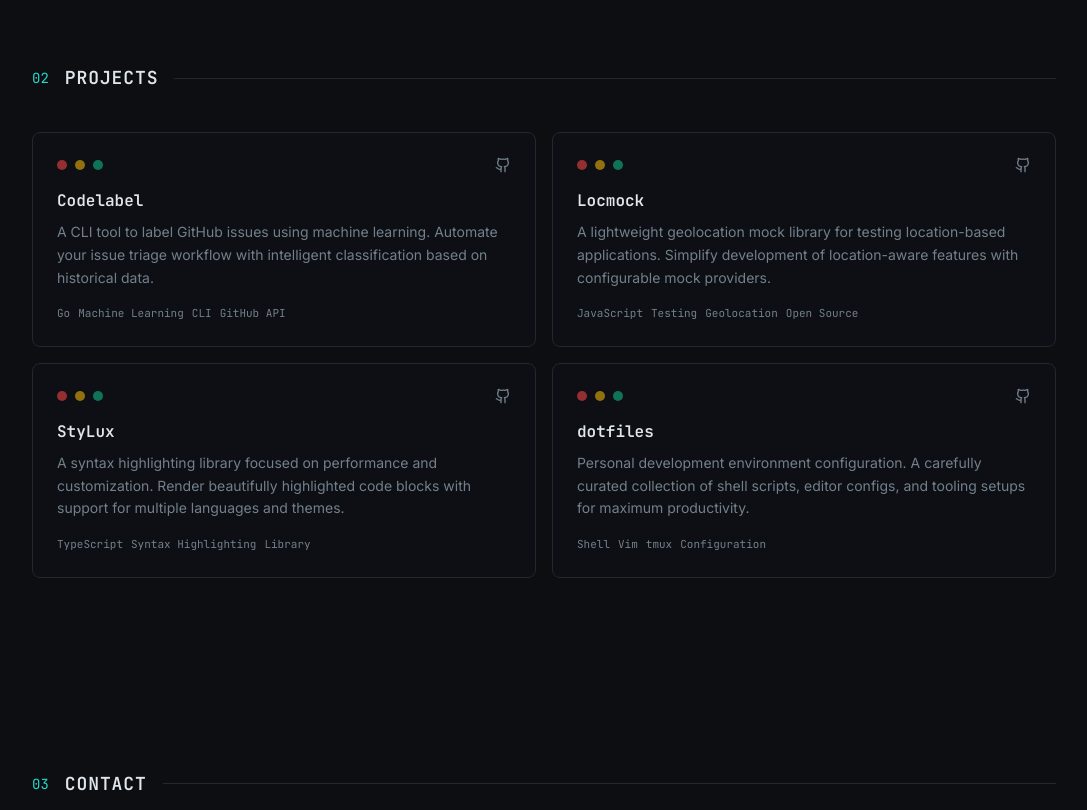
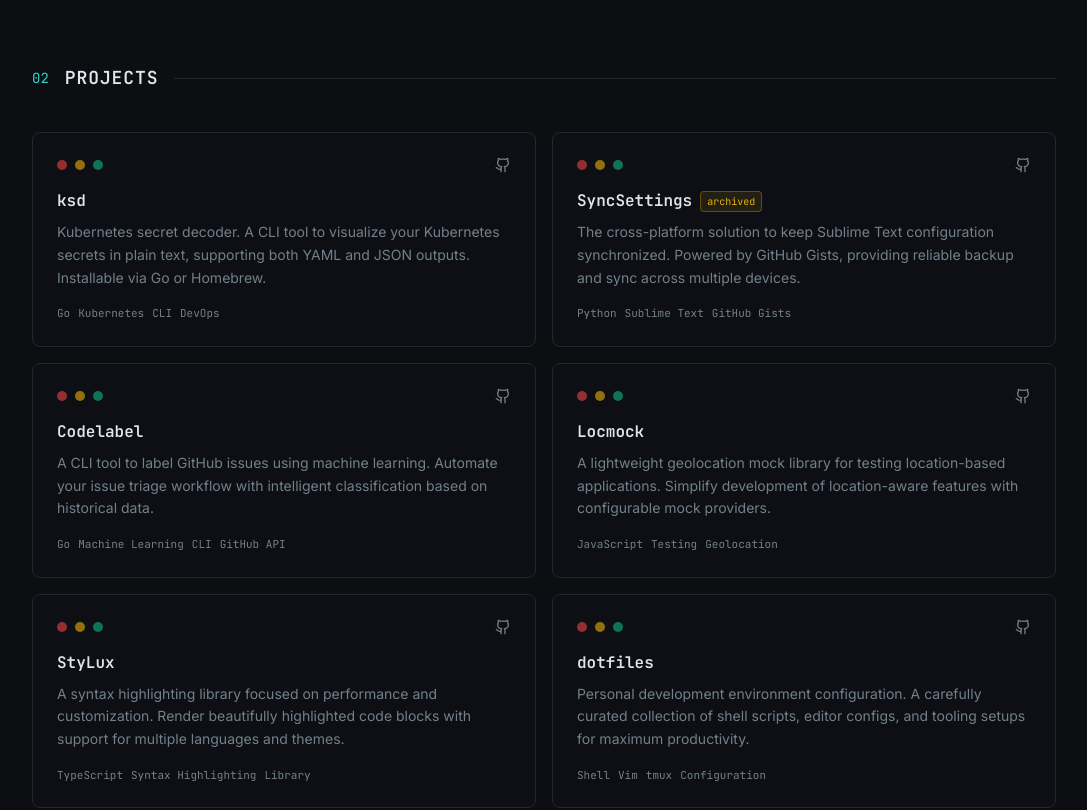
Before and after one commit to mfuentesg/mfuentesg.dev, a Next.js app: page / in a window 1280 px wide. Shown: the part 1340-2150 px from the top of the page, without its empty margins (96-1183 px from the left). Built offline with nearby package versions, Linux system fonts and the light colour scheme; no server answers.

Commit message:
feat: add ksd and SyncSettings with live star counts\n\nAdd projects with GitHub API star counts and update card display.

```diff
--- a/components/project-card.tsx
+++ b/components/project-card.tsx
@@ -1,11 +1,13 @@
 "use client"
 
-import { ExternalLink, Github } from "lucide-react"
+import { ExternalLink, Github, Star } from "lucide-react"
 
 interface ProjectCardProps {
   title: string
   description: string
   tags: string[]
+  stars?: number
+  archived?: boolean
   githubUrl?: string
   liveUrl?: string
 }
@@ -14,6 +16,8 @@ export function ProjectCard({
   title,
   description,
   tags,
+  stars,
+  archived,
   githubUrl,
   liveUrl,
 }: ProjectCardProps) {
@@ -49,10 +53,18 @@ export function ProjectCard({
           )}
         </span>
       </div>
-      <h3 className="mb-2 font-mono text-base font-semibold text-foreground transition-colors group-hover:text-primary">
+      <div className="mb-2 flex items-center gap-2">
+        <h3 className="font-mono text-base font-semibold text-foreground transition-colors group-hover:text-primary">
           {title}
         </h3>
+        {archived && (
+          <span className="rounded border border-yellow-500/30 bg-yellow-500/10 px-1.5 py-0.5 font-mono text-[10px] text-yellow-500">
+            archived
+          </span>
+        )}
+      </div>
       <p className="mb-4 flex-1 text-sm leading-relaxed text-muted-foreground">{description}</p>
+      <div className="flex items-center justify-between">
         <div className="flex flex-wrap gap-2">
           {tags.map((tag) => (
             <span
@@ -63,6 +75,13 @@ export function ProjectCard({
             </span>
           ))}
         </div>
+        {typeof stars === "number" && stars > 0 && (
+          <div className="flex items-center gap-1 text-muted-foreground">
+            <Star className="h-3.5 w-3.5 fill-yellow-500/80 text-yellow-500/80" />
+            <span className="font-mono text-xs">{stars}</span>
+          </div>
+        )}
+      </div>
     </div>
   )
 }
--- a/components/projects-section.tsx
+++ b/components/projects-section.tsx
@@ -1,44 +1,88 @@
 import { SectionHeader } from "@/components/section-header"
 import { ProjectCard } from "@/components/project-card"
 
-const projects = [
+interface ProjectData {
+  title: string
+  description: string
+  tags: string[]
+  repo: string
+  archived?: boolean
+}
+
+const projects: ProjectData[] = [
+  {
+    title: "ksd",
+    description:
+      "Kubernetes secret decoder. A CLI tool to visualize your Kubernetes secrets in plain text, supporting both YAML and JSON outputs. Installable via Go or Homebrew.",
+    tags: ["Go", "Kubernetes", "CLI", "DevOps"],
+    repo: "mfuentesg/ksd",
+  },
+  {
+    title: "SyncSettings",
+    description:
+      "The cross-platform solution to keep Sublime Text configuration synchronized. Powered by GitHub Gists, providing reliable backup and sync across multiple devices.",
+    tags: ["Python", "Sublime Text", "GitHub Gists"],
+    repo: "mfuentesg/SyncSettings",
+    archived: true,
+  },
   {
     title: "Codelabel",
     description:
       "A CLI tool to label GitHub issues using machine learning. Automate your issue triage workflow with intelligent classification based on historical data.",
     tags: ["Go", "Machine Learning", "CLI", "GitHub API"],
-    githubUrl: "https://github.com/mfuentesg/codelabel",
+    repo: "mfuentesg/codelabel",
   },
   {
     title: "Locmock",
     description:
       "A lightweight geolocation mock library for testing location-based applications. Simplify development of location-aware features with configurable mock providers.",
-    tags: ["JavaScript", "Testing", "Geolocation", "Open Source"],
-    githubUrl: "https://github.com/mfuentesg/locmock",
+    tags: ["JavaScript", "Testing", "Geolocation"],
+    repo: "mfuentesg/locmock",
   },
   {
     title: "StyLux",
     description:
       "A syntax highlighting library focused on performance and customization. Render beautifully highlighted code blocks with support for multiple languages and themes.",
     tags: ["TypeScript", "Syntax Highlighting", "Library"],
-    githubUrl: "https://github.com/mfuentesg/StyLux",
+    repo: "mfuentesg/StyLux",
   },
   {
     title: "dotfiles",
     description:
       "Personal development environment configuration. A carefully curated collection of shell scripts, editor configs, and tooling setups for maximum productivity.",
     tags: ["Shell", "Vim", "tmux", "Configuration"],
-    githubUrl: "https://github.com/mfuentesg/dotfiles",
+    repo: "mfuentesg/dotfiles",
   },
 ]
 
-export function ProjectsSection() {
+async function getStars(repo: string): Promise<number> {
+  try {
+    const res = await fetch(`https://api.github.com/repos/${repo}`, {
+      next: { revalidate: 3600 },
+    })
+    if (!res.ok) return 0
+    const data = await res.json()
+    return data.stargazers_count ?? 0
+  } catch {
+    return 0
+  }
+}
+
+export async function ProjectsSection() {
+  const projectsWithStars = await Promise.all(
+    projects.map(async (project) => ({
+      ...project,
+      stars: await getStars(project.repo),
+      githubUrl: `https://github.com/${project.repo}`,
+    }))
+  )
+
   return (
     <section id="projects" className="px-6 py-24" aria-label="Featured projects">
       <div className="mx-auto max-w-5xl">
         <SectionHeader index="02" title="Projects" />
         <div className="grid gap-4 md:grid-cols-2">
-          {projects.map((project) => (
+          {projectsWithStars.map((project) => (
             <ProjectCard key={project.title} {...project} />
           ))}
         </div>
```
Lines whose indentation alone changed are shown as unchanged.
